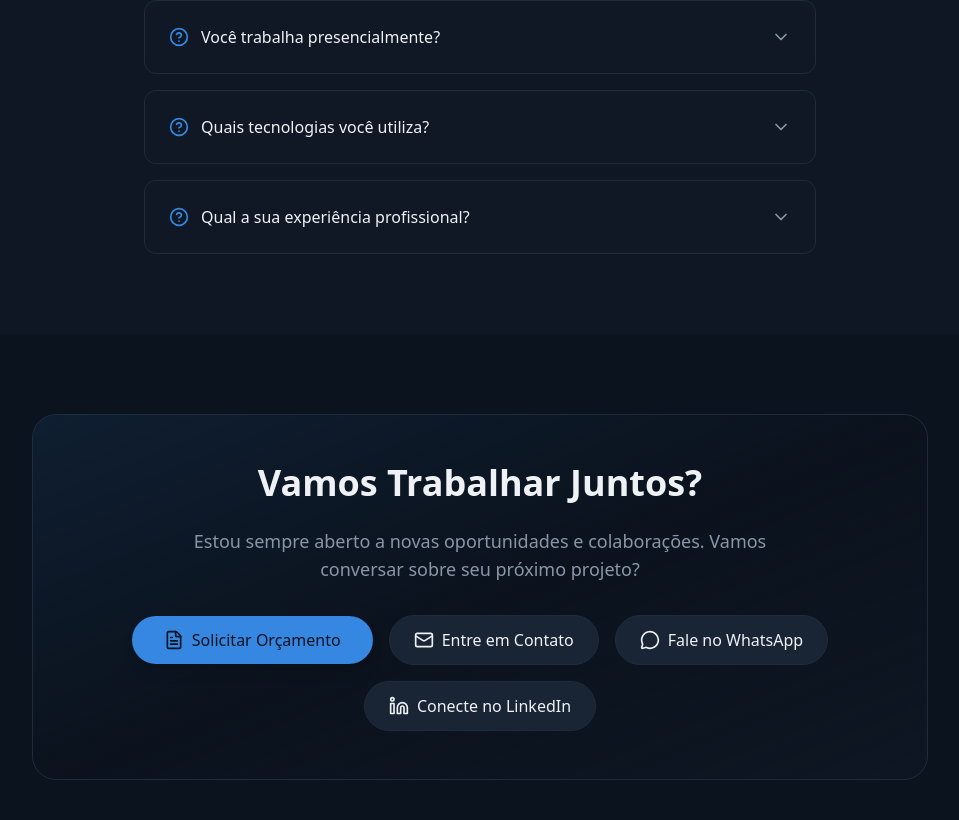
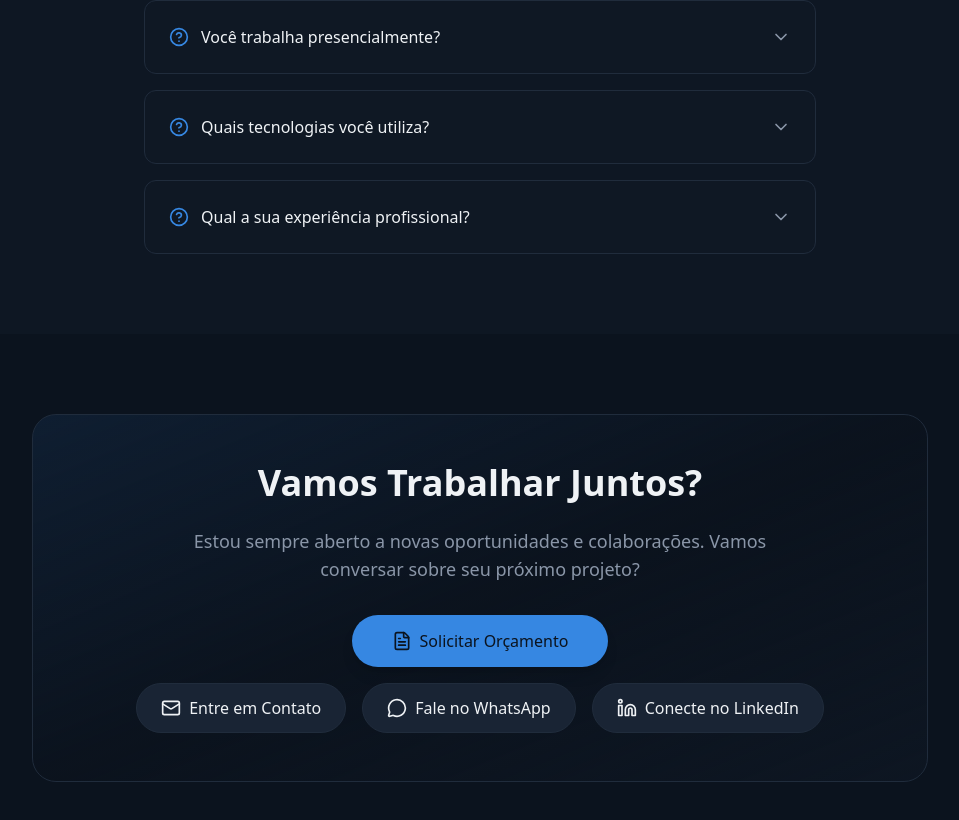
Before and after one commit to cavalcanteprofissional/portfolio, a React (Vite) app: page / in a window 1280 px wide. Shown: the part 9484-10304 px from the top of the page, without its empty margins (160-1119 px from the left). Built offline with nearby package versions, Linux system fonts and the light colour scheme; no server answers; what typegpu would draw is missing.

Commit message:
fix: CTA 1x3 - 'Solicitar Orçamento' acima e 3 contatos em linha abaixo

```diff
--- a/src/components/Contact.tsx
+++ b/src/components/Contact.tsx
@@ -34,12 +34,12 @@ export function Contact() {
               whileInView={{ opacity: 1, y: 0 }}
               viewport={{ once: true }}
               transition={{ delay: 0.4, duration: 0.5 }}
-              className="pt-2 flex flex-wrap items-center justify-center gap-3 sm:gap-4"
+              className="pt-2 flex flex-col items-center gap-4"
             >
               <motion.button
                 type="button"
                 onClick={() => setModalOpen(true)}
-                className="inline-flex items-center justify-center gap-2 px-8 py-3 rounded-full font-medium bg-primary text-primary-foreground hover:bg-primary/90 shadow-lg hover:shadow-xl hover:-translate-y-0.5 transition-all text-base"
+                className="inline-flex items-center justify-center gap-2 px-10 py-3.5 rounded-full font-medium bg-primary text-primary-foreground hover:bg-primary/90 shadow-lg hover:shadow-xl hover:-translate-y-0.5 transition-all text-base"
                 whileHover={{ scale: 1.02 }}
                 whileTap={{ scale: 0.98 }}
               >
@@ -47,6 +47,7 @@ export function Contact() {
                 {t('quote.requestCta')}
               </motion.button>
 
+              <div className="flex flex-wrap items-center justify-center gap-3 sm:gap-4">
                 {contactButtons.map((btn) => {
                   const Icon = btn.icon;
                   return (
@@ -64,6 +65,7 @@ export function Contact() {
                     </motion.a>
                   );
                 })}
+              </div>
             </motion.div>
           </div>
         </div>
```
Lines whose indentation alone changed are shown as unchanged.
